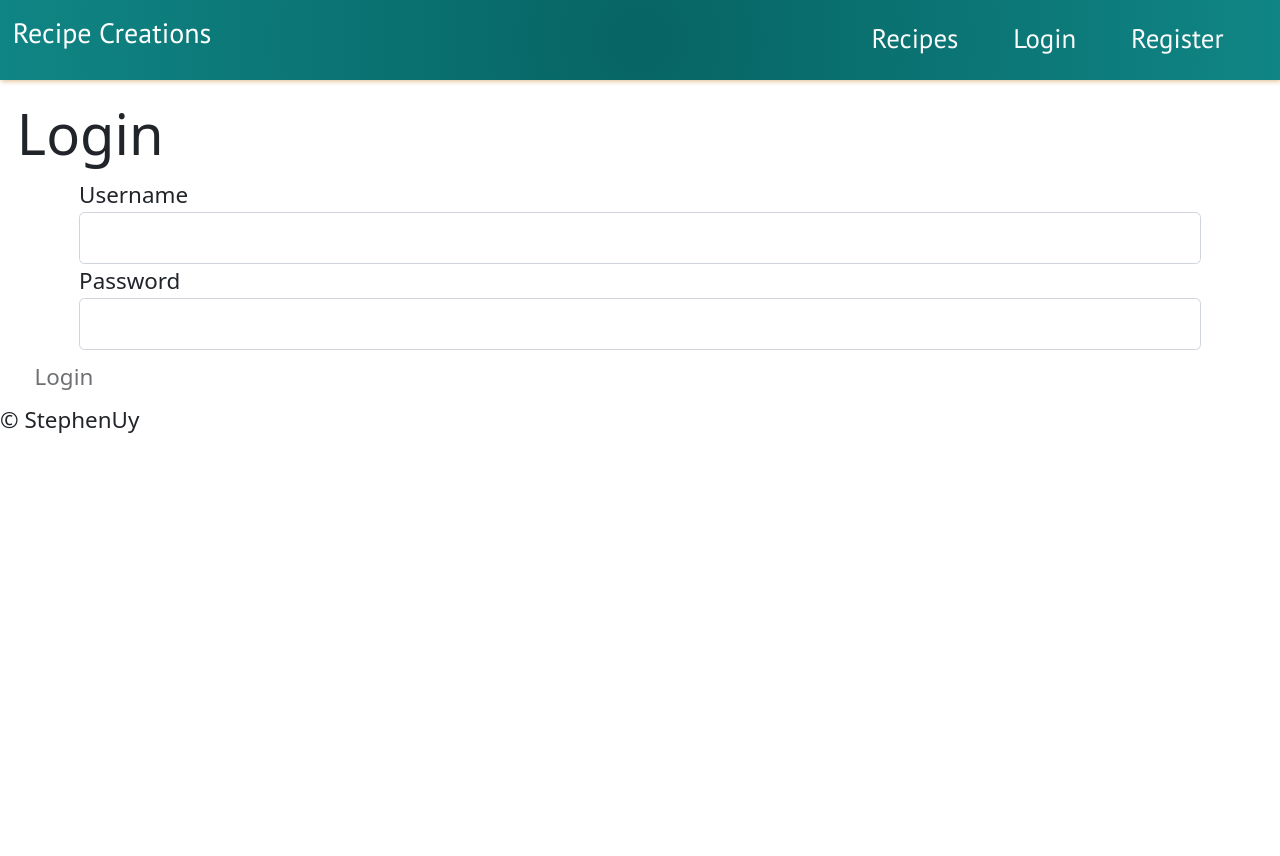
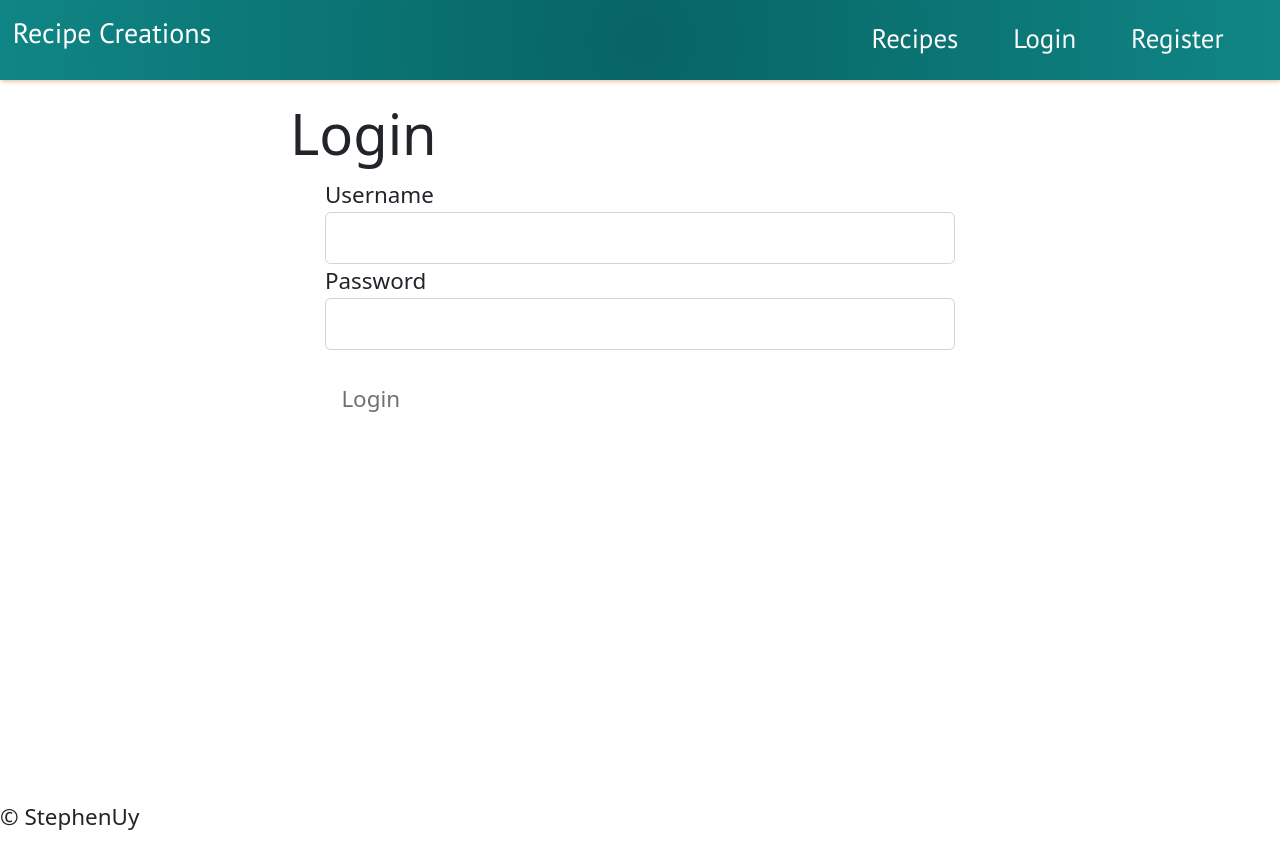
Before and after one commit to stephn2027/RMEtest, a React (Create React App) app: page /login in a window 1280 px wide. Before the commit the page ends 800 px from the top, so only its background shows below. Built offline with nearby package versions, Linux system fonts and the light colour scheme.

Commit message:
fixed login button spacing

```diff
--- a/package.json
+++ b/package.json
@@ -88,6 +88,7 @@
   },
   "devDependencies": {
     "@babel/eslint-parser": "^7.16.5",
-    "bootstrap-css": "^4.0.0-alpha.5"
+    "bootstrap-css": "^4.0.0-alpha.5",
+    "netlify-cli": "^8.6.21"
   }
 }
--- a/src/components/Home.jsx
+++ b/src/components/Home.jsx
@@ -29,7 +29,7 @@ export default function Home() {
           <Route path="/register" element={<RegisterForm />} />
           <Route path="/recipes" element={(!user)?<Navigate to="/login"/>:<App user={user}/> } />
           <Route path="/login" element={<LoginForm user={user}/>} />
-          <Route exact path="/" element={<Welcome />}></Route>
+          <Route exact path="/" element={<App />}></Route>
           <Route path="/not-found" element={<NotFound></NotFound>}></Route>
           <Route path="*" element={<Navigate to="/not-found" />}></Route>
         </Routes>
--- a/src/components/LoginForm.jsx
+++ b/src/components/LoginForm.jsx
@@ -35,7 +35,7 @@ class LoginForm extends Form {
       console.log(user);
     return (
       user? <Navigate to="/recipes"/>:
-      <div className="container">
+      <div className="container-form">
         <h1>Login</h1>
         <form onSubmit={this.handleSubmit}>
           {this.renderInput('username', 'Username')}
--- a/src/components/RegisterForm.jsx
+++ b/src/components/RegisterForm.jsx
@@ -35,7 +35,7 @@ class RegisterForm extends Form {
 
   render() {
     return (
-      <div className="container">
+      <div className="container-form">
         <h1>Register</h1>
         <form onSubmit={this.handleSubmit}>
           {this.renderInput('email', 'Email', 'email', true)}
--- a/src/css/app.css
+++ b/src/css/app.css
@@ -47,6 +47,7 @@ body{
    width: 100%;
 }
 .container{
+    max-width: 1400px;
     transition: ease-in .4s;
     height: max-content;
     width: 100%;
--- a/src/css/login.css
+++ b/src/css/login.css
@@ -1,12 +1,17 @@
-.container{
+.container-form{
  height: max-content;
- max-width: 1400px;
+ max-width: 700px;
  width: 100%;
  margin-inline: auto;
  padding-top: 20px;
+ min-height: 90vh;
 }
 .form-group{
-
-   max-width: 90%;
+   max-width: 700px;
+   width: 90%;
    margin-inline: auto;
 }
+.container-form button{
+ margin: 1rem;
+ margin-left: 1.5rem;
+}
```
Also changed, not shown: 1 other file (tests, documents, lock files or other folders).
